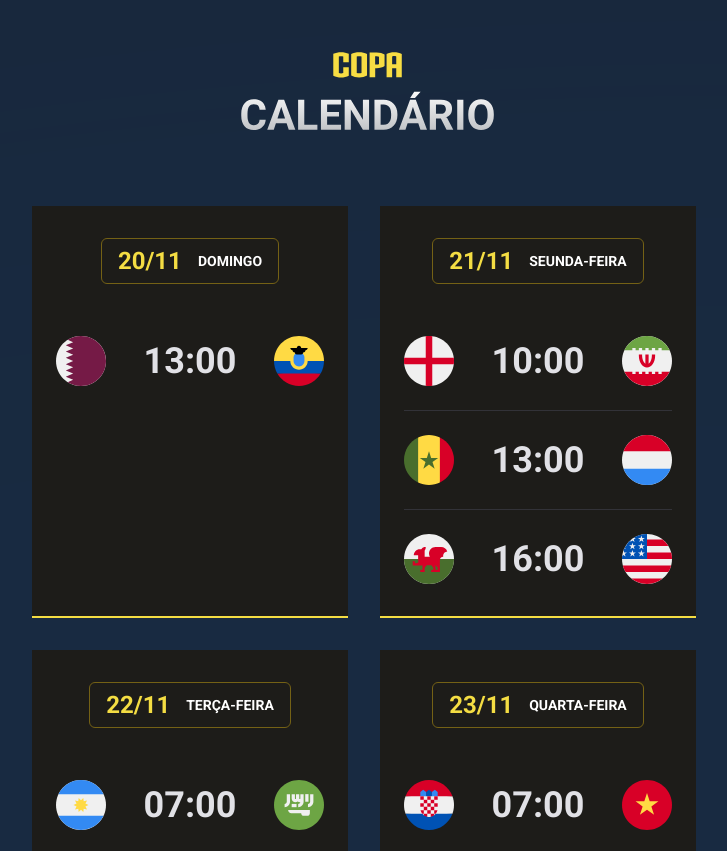
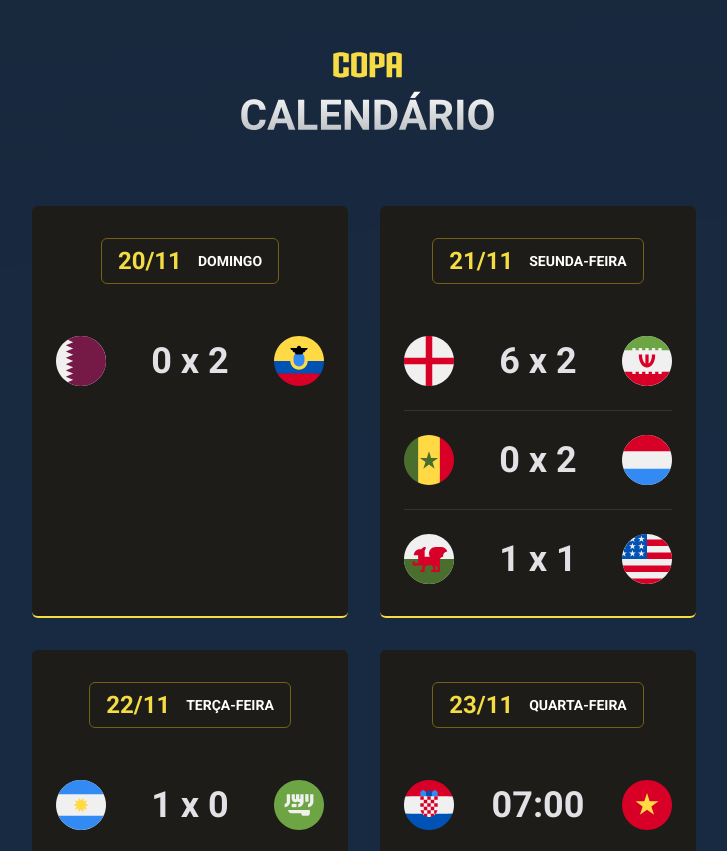
Before and after one commit to kauakestering/calendario-copa, a plain HTML site: page index.html in a window 1280 px wide. Shown: the top 851 px of the page, without its empty margins (272-999 px from the left). Drawn offline with Linux system fonts and the light colour scheme.

Commit message:
border radius e resultados dos jogos

```diff
--- a/css/main.css
+++ b/css/main.css
@@ -6,6 +6,7 @@
     flex-direction: column;
     align-items: center;
     border-bottom: 2px solid var(--card-color-primary);
+    border-radius: 6px;
 
 }
 .card ul {
--- a/index.html
+++ b/index.html
@@ -17,7 +17,7 @@
             <ul>
                 <li>
                     <img src="./assets/qatar.svg" alt="BRASIL">
-                    <strong>13:00</strong>
+                    <strong>0  x  2</strong>
                     <img src="./assets/equador.svg" alt="">
                 </li>
 
@@ -31,17 +31,17 @@
             <ul>
                 <li>
                     <img src="./assets/england.svg" alt="BRASIL">
-                    <strong>10:00</strong>
+                    <strong>6 x  2</strong>
                     <img src="./assets/iran.svg" alt="">
                 </li>
                 <li>
                     <img src="./assets/senegal.svg" alt="BRASIL">
-                    <strong>13:00</strong>
+                    <strong>0  x  2</strong>
                     <img src="./assets/nedland.svg" alt="">
                 </li>
                 <li>
                     <img src="./assets/wales.svg" alt="BRASIL">
-                    <strong>16:00</strong>
+                    <strong>1  x  1</strong>
                     <img src="./assets/eua.svg " alt="">
                 </li>
             </ul>
@@ -55,7 +55,7 @@
             <ul>
                 <li>
                     <img src="./assets/argentina.svg" alt="BRASIL">
-                    <strong>07:00</strong>
+                    <strong>1  x  0</strong>
                     <img src="./assets/arabiasaudita.svg" alt="">
                 </li>
                 <li>
@@ -408,7 +408,7 @@
 
 
 
-        </section><!--01/11 -->
+        </section><!--02/11 -->
 
 
 
```
